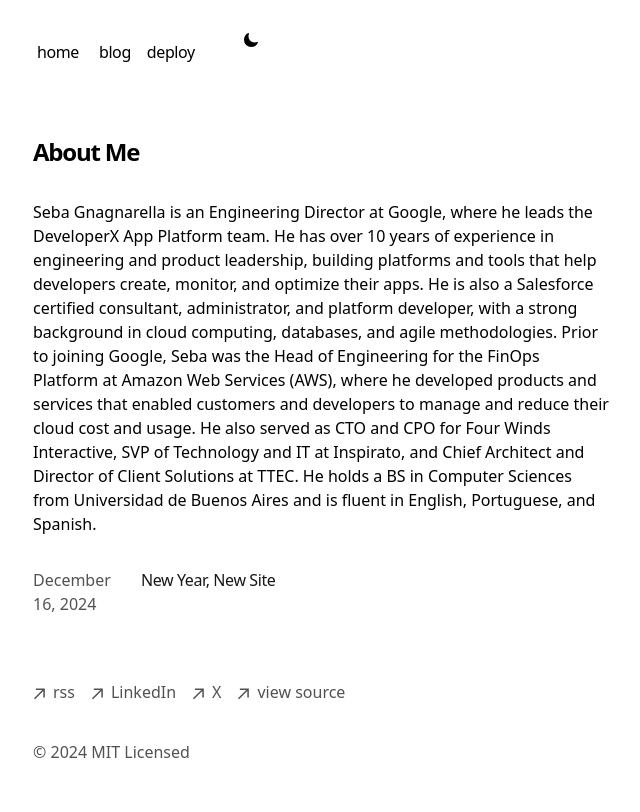
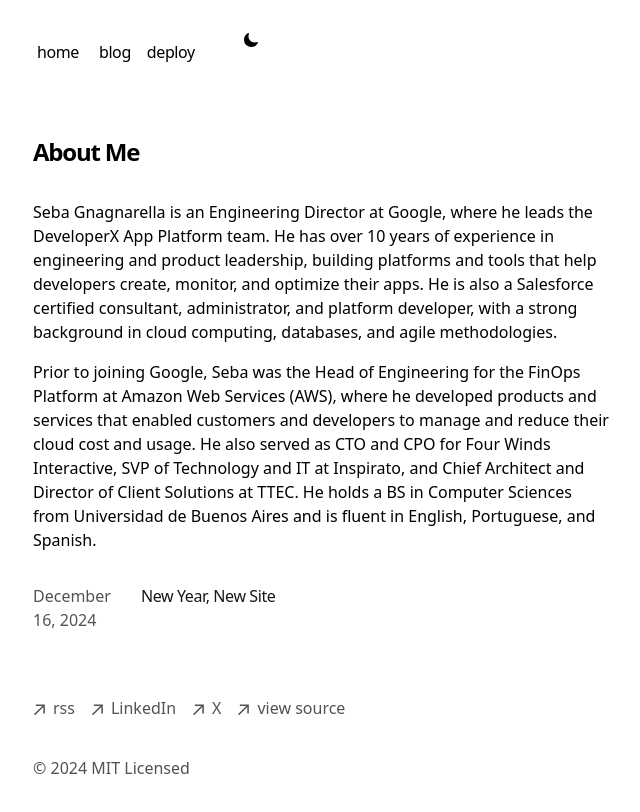
Before and after one commit to sgnagnarella/personalSite-2, a Next.js app: page / in a window 1280 px wide. Shown: the top 812 px of the page, without its empty margins (319-959 px from the left). Built offline with nearby package versions, Linux system fonts and the light colour scheme.

Commit message:
Fixed footer links and organized main page text

```diff
--- a/app/components/footer.tsx
+++ b/app/components/footer.tsx
@@ -35,7 +35,7 @@
             className="flex items-center transition-all hover:text-neutral-800 dark:hover:text-neutral-100"
             rel="noopener noreferrer"
             target="_blank"
-            href="https://x.com/sgnagnarella"
+            href="https://www.linkedin.com/in/sebastiangnagnarella/"
           >
             <ArrowIcon />
             <p className="ml-2 h-7">LinkedIn</p>
@@ -46,7 +46,7 @@
             className="flex items-center transition-all hover:text-neutral-800 dark:hover:text-neutral-100"
             rel="noopener noreferrer"
             target="_blank"
-            href="https://www.linkedin.com/in/sebastiangnagnarella/"
+            href="https://x.com/sgnagnarella"
           >
             <ArrowIcon />
             <p className="ml-2 h-7">X</p>
--- a/app/page.tsx
+++ b/app/page.tsx
@@ -7,8 +7,10 @@
         About Me
       </h1>
       <p className="mb-4">
-        {`Seba Gnagnarella is an Engineering Director at Google, where he leads the DeveloperX App Platform team. He has over 10 years of experience in engineering and product leadership, building platforms and tools that help developers create, monitor, and optimize their apps. He is also a Salesforce certified consultant, administrator, and platform developer, with a strong background in cloud computing, databases, and agile methodologies.
-          Prior to joining Google, Seba was the Head of Engineering for the FinOps Platform at Amazon Web Services (AWS), where he developed products and services that enabled customers and developers to manage and reduce their cloud cost and usage. He also served as CTO and CPO for Four Winds Interactive, SVP of Technology and IT at Inspirato, and Chief Architect and Director of Client Solutions at TTEC. He holds a BS in Computer Sciences from Universidad de Buenos Aires and is fluent in English, Portuguese, and Spanish.`}
+        {`Seba Gnagnarella is an Engineering Director at Google, where he leads the DeveloperX App Platform team. He has over 10 years of experience in engineering and product leadership, building platforms and tools that help developers create, monitor, and optimize their apps. He is also a Salesforce certified consultant, administrator, and platform developer, with a strong background in cloud computing, databases, and agile methodologies.`}
+      </p>
+      <p className="mb-4">
+        {` Prior to joining Google, Seba was the Head of Engineering for the FinOps Platform at Amazon Web Services (AWS), where he developed products and services that enabled customers and developers to manage and reduce their cloud cost and usage. He also served as CTO and CPO for Four Winds Interactive, SVP of Technology and IT at Inspirato, and Chief Architect and Director of Client Solutions at TTEC. He holds a BS in Computer Sciences from Universidad de Buenos Aires and is fluent in English, Portuguese, and Spanish.`}
       </p>
       <div className="my-8">
         <BlogPosts />
```
